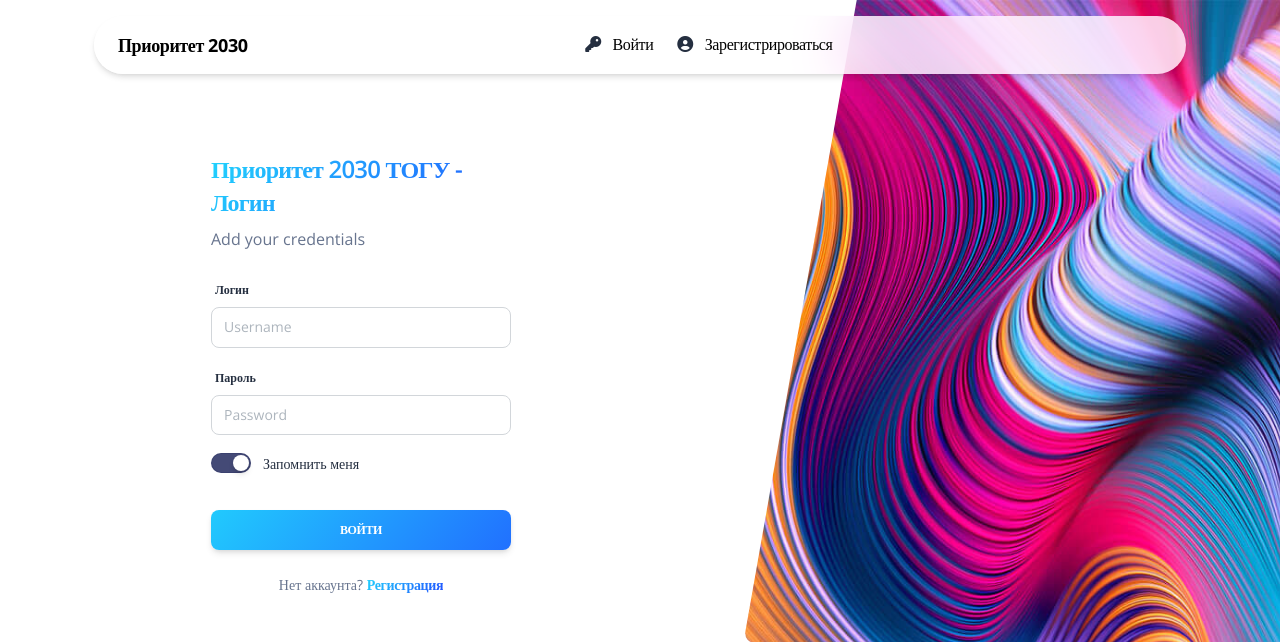
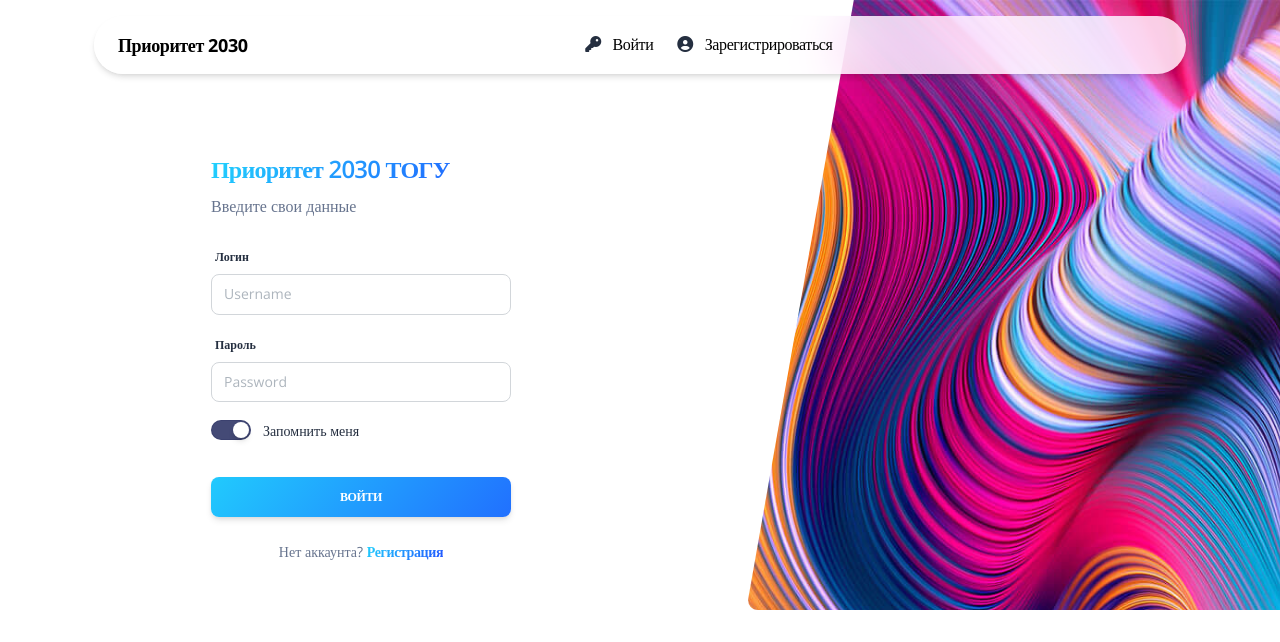
Before and after one commit to KeyAVE/django-soft-ui-dashboard-k, a Django app: page /login/ in a window 1280 px wide. Shown: the top 642 px of the page. Run offline with Django 3.2, Linux system fonts and the light colour scheme; some libraries are stand-ins or nearby versions.

Commit message:
Логин форма уточнение

```diff
--- a/apps/templates/accounts/login.html
+++ b/apps/templates/accounts/login.html
@@ -15,13 +15,13 @@
             <div class="card card-plain mt-8">
               <div class="card-header pb-0 text-left bg-transparent">
                 <h4 class="text-info text-gradient">
-                  Приоритет 2030 ТОГУ - Логин
+                  Приоритет 2030 ТОГУ
                 </h4>
                 <p class="mb-0">
                     {% if msg %}
                         {{ msg | safe }}
                     {% else %}
-                        Add your credentials
+                        Введите свои данные
                     {% endif %}
                 </p>
               </div>
```
